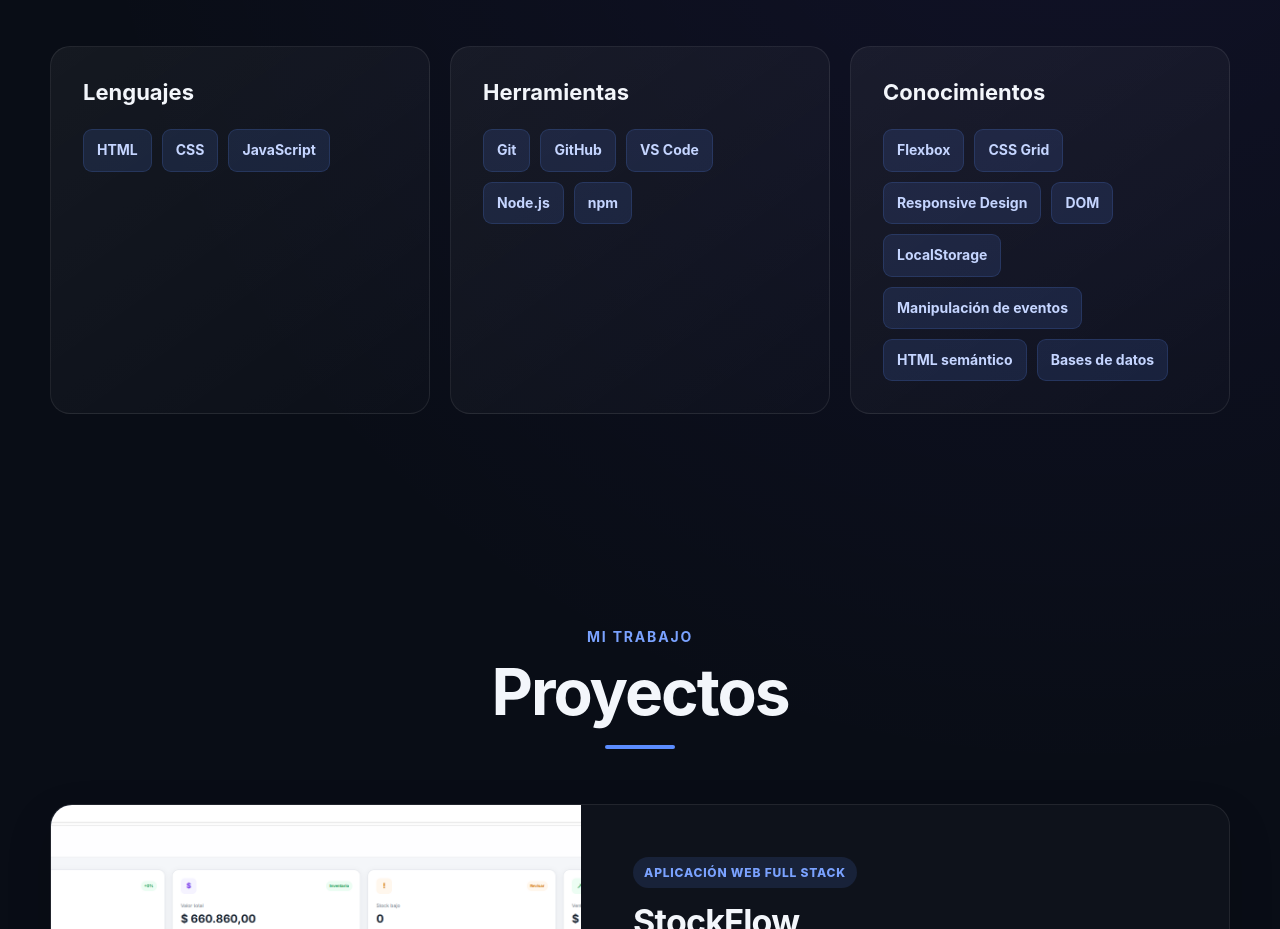
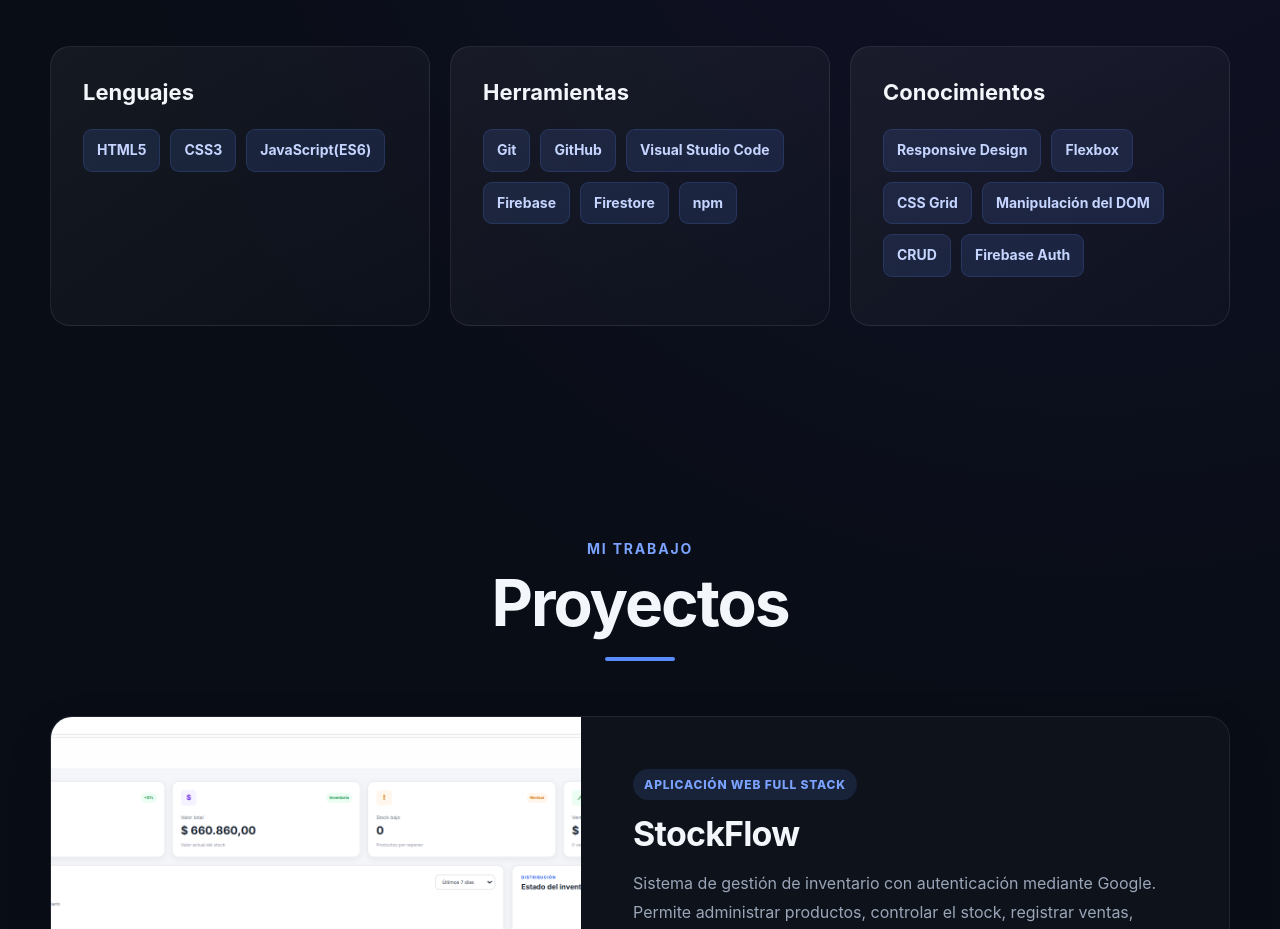
Before and after one commit to FrancoTechera20/Portfolio, a plain HTML site: page index.html in a window 1280 px wide. Shown: the part 2100-3029 px from the top of the page. Drawn offline with Linux system fonts and the light colour scheme.

Commit message:
Actualizar tecnologías y proyectos del portfolio

```diff
--- a/index.html
+++ b/index.html
@@ -161,9 +161,9 @@
                     <h3>Lenguajes</h3>
 
                     <ul class="lista-tecnologias">
-                        <li>HTML</li>
-                        <li>CSS</li>
-                        <li>JavaScript</li>
+                        <li>HTML5</li>
+                        <li>CSS3</li>
+                        <li>JavaScript(ES6)</li>
                     </ul>
 
                 </article>
@@ -175,8 +175,9 @@
                     <ul class="lista-tecnologias">
                         <li>Git</li>
                         <li>GitHub</li>
-                        <li>VS Code</li>
-                        <li>Node.js</li>
+                        <li>Visual Studio Code</li>
+                        <li>Firebase</li>
+                        <li>Firestore</li>
                         <li>npm</li>
                     </ul>
 
@@ -187,14 +188,12 @@
                     <h3>Conocimientos</h3>
 
                     <ul class="lista-tecnologias">
+                        <li>Responsive Design</li>
                         <li>Flexbox</li>
                         <li>CSS Grid</li>
-                        <li>Responsive Design</li>
-                        <li>DOM</li>
-                        <li>LocalStorage</li>
-                        <li>Manipulación de eventos</li>
-                        <li>HTML semántico</li>
-                        <li>Bases de datos</li>
+                        <li>Manipulación del DOM</li>
+                        <li>CRUD</li>
+                        <li>Firebase Auth</li>
                     </ul>
 
                 </article>
```
